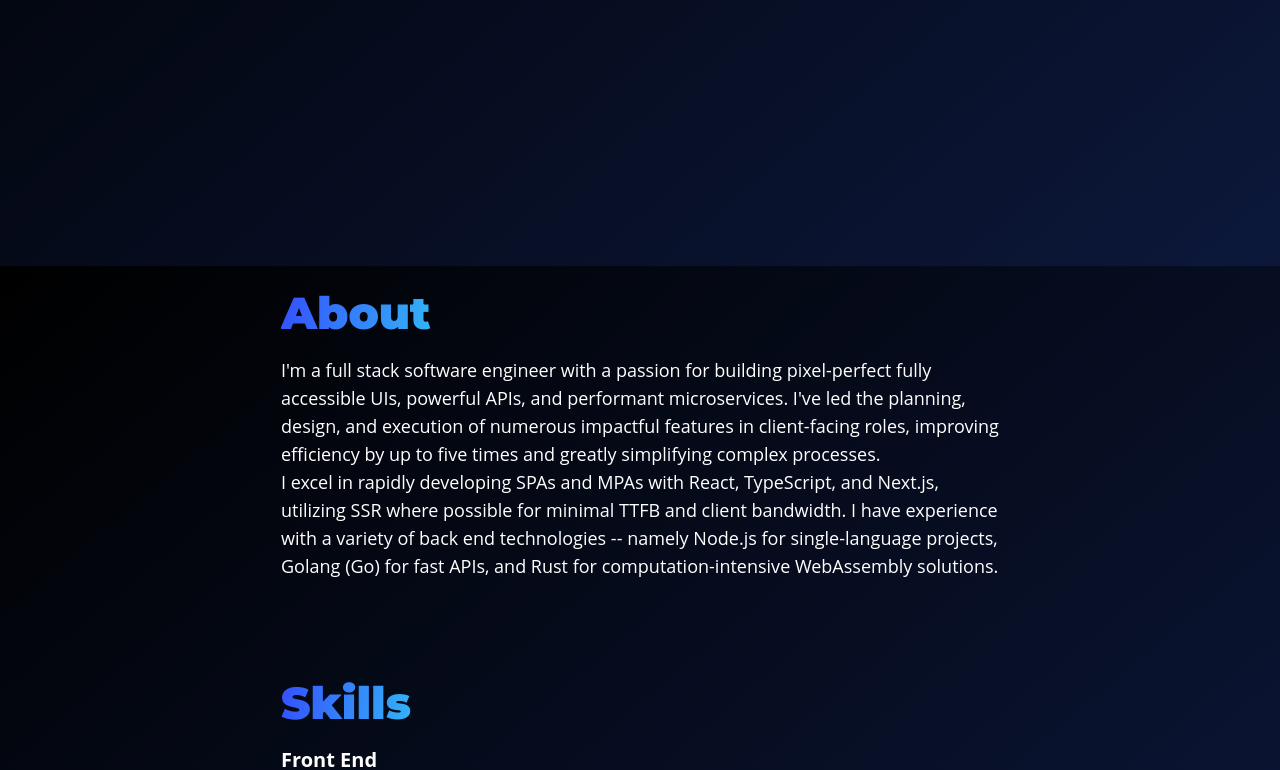
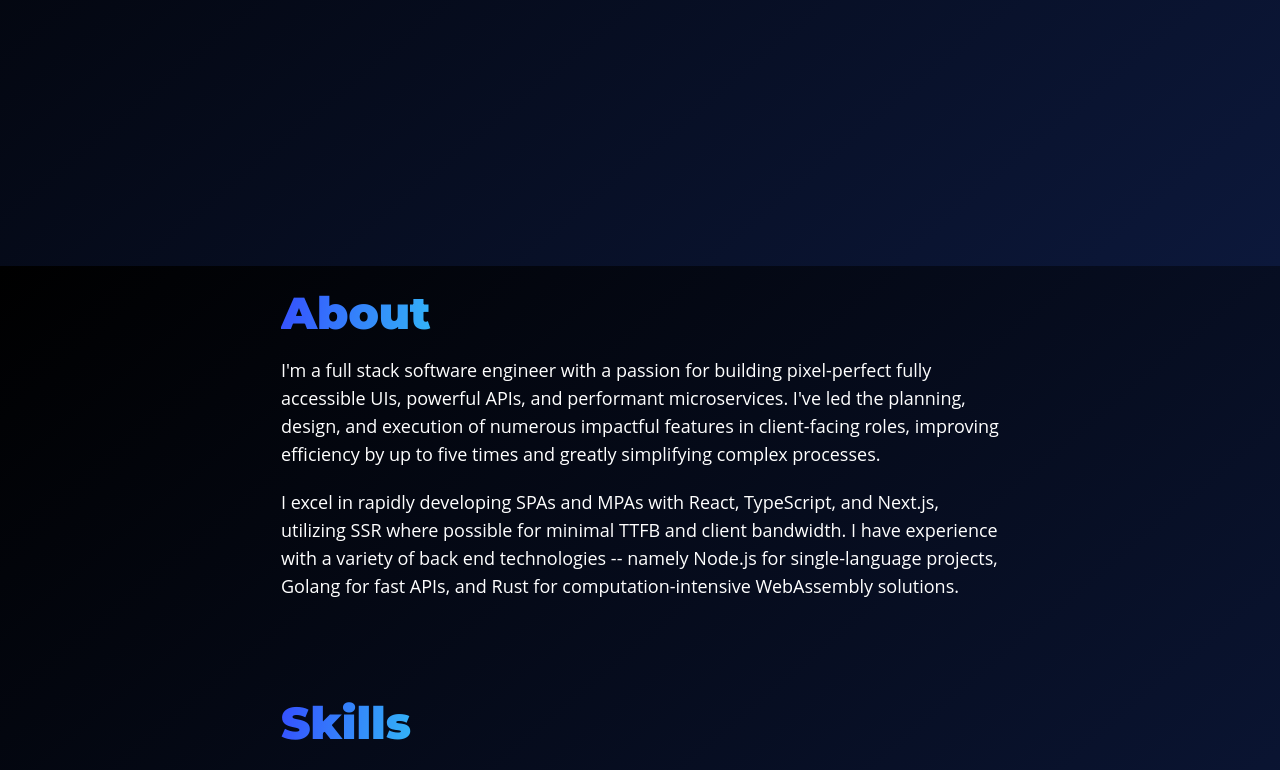
Before and after one commit to acdvs/acdvs.dev, a Next.js app: page / in a window 1280 px wide. Shown: the part 534-1304 px from the top of the page. Built offline with nearby package versions, Linux system fonts and the light colour scheme.

Commit message:
Fix About spacing

```diff
--- a/src/components/sections/About.tsx
+++ b/src/components/sections/About.tsx
@@ -3,7 +3,7 @@ import Section from '../Section';
 function About() {
   return (
     <Section title="About">
-      <p>
+      <p className="mb-5">
         I&apos;m a full stack software engineer with a passion for building pixel-perfect
         fully accessible UIs, powerful APIs, and performant microservices. I&apos;ve led
         the planning, design, and execution of numerous impactful features in
@@ -14,8 +14,8 @@ function About() {
         I excel in rapidly developing SPAs and MPAs with React, TypeScript, and Next.js,
         utilizing SSR where possible for minimal TTFB and client bandwidth. I have
         experience with a variety of back end technologies -- namely Node.js for
-        single-language projects, Golang (Go) for fast APIs, and Rust for
-        computation-intensive WebAssembly solutions.
+        single-language projects, Golang for fast APIs, and Rust for computation-intensive
+        WebAssembly solutions.
       </p>
     </Section>
   );
```
